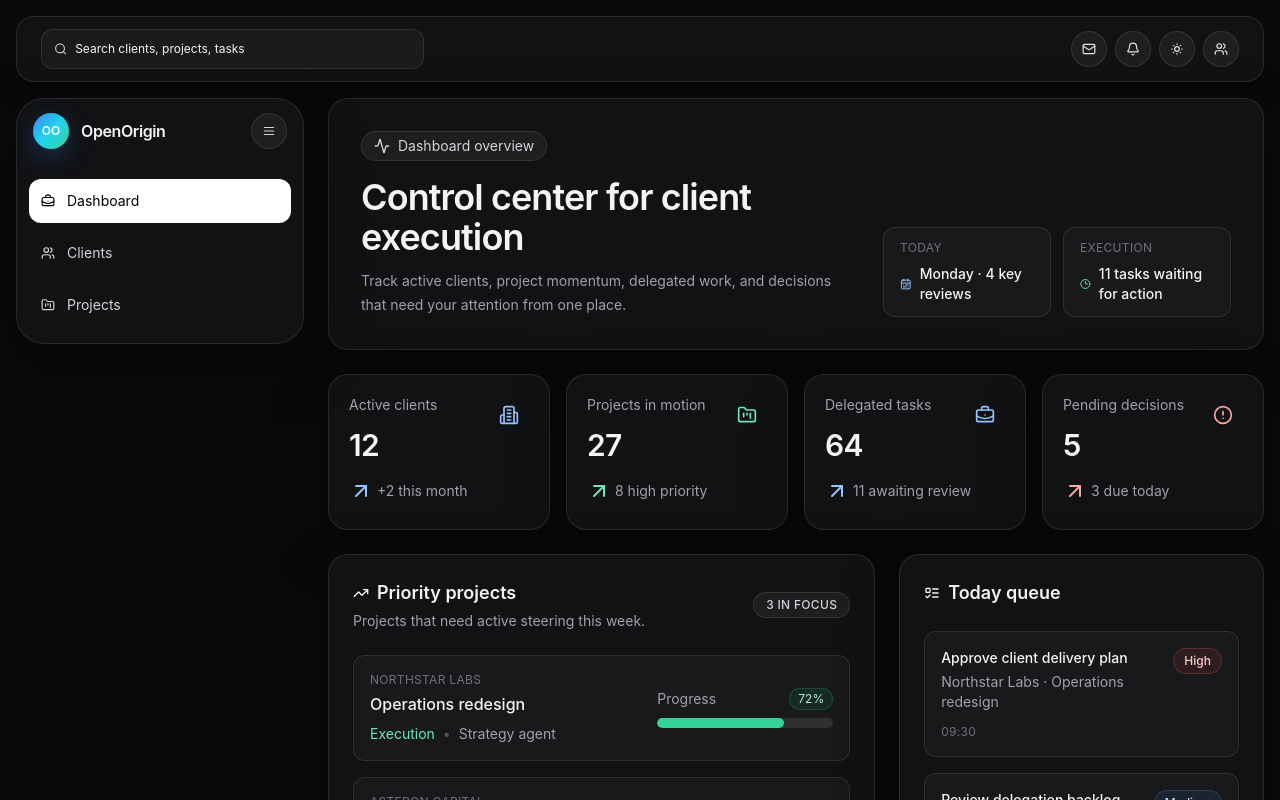
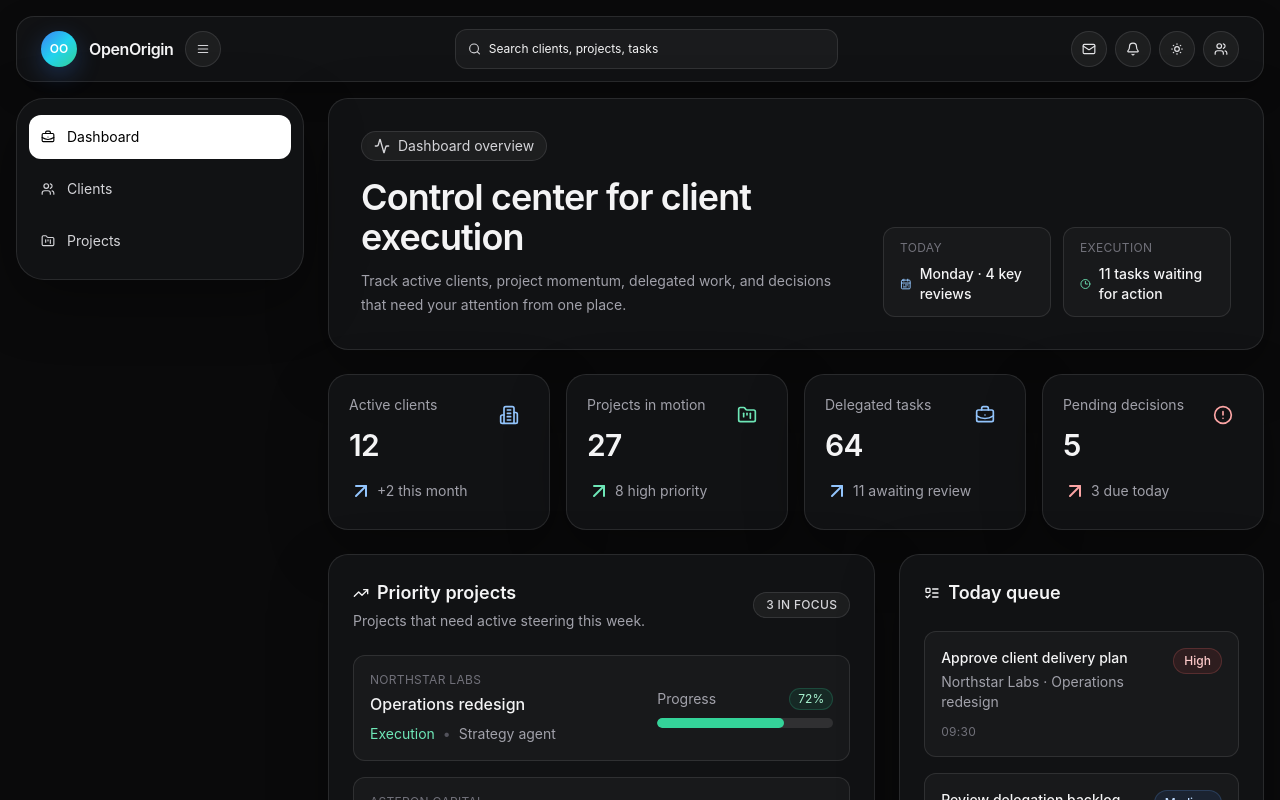
Before and after one commit to OpenOriginBot/Origin, a React (Vite) app in the folder projects/OpenOrigin/apps/web/: page / in a window 1280 px wide. Shown: the top 800 px of the page. Built offline with nearby package versions, Linux system fonts and the light colour scheme.

Commit message:
Move desktop brand controls into header

```diff
--- a/projects/OpenOrigin/apps/web/src/components/app-shell.tsx
+++ b/projects/OpenOrigin/apps/web/src/components/app-shell.tsx
@@ -52,9 +52,24 @@ export function AppShell({ children }: AppShellProps) {
             </div>
           </div>
 
+          <div className="hidden min-w-0 items-center gap-3 lg:flex">
+            {brandLogo}
+            <div className="font-semibold tracking-tight">OpenOrigin</div>
+            <button
+              className={cn(
+                'inline-flex h-9 w-9 items-center justify-center rounded-full border transition-colors',
+                isDark ? 'border-white/10 bg-white/5 text-zinc-300' : 'border-black/10 bg-black/[0.03] text-zinc-700',
+              )}
+              onClick={() => setSidebarOpen(!sidebarOpen)}
+              aria-label="Toggle menu"
+            >
+              <Menu className="h-3.5 w-3.5" />
+            </button>
+          </div>
+
           <div
             className={cn(
-              'hidden h-10 min-w-0 flex-1 items-center gap-2 rounded-xl border px-3 lg:flex lg:max-w-[32%]',
+              'hidden h-10 min-w-0 flex-1 items-center gap-2 rounded-xl border px-3 lg:flex lg:mx-6 lg:max-w-[32%]',
               isDark ? 'border-white/10 bg-white/[0.04] text-zinc-300' : 'border-black/10 bg-black/[0.03] text-zinc-600',
             )}
           >
@@ -142,22 +157,6 @@ export function AppShell({ children }: AppShellProps) {
                 : 'border-black/10 bg-white shadow-[0_20px_60px_rgba(15,23,42,0.08)]',
             )}
           >
-            <div className="flex h-16 items-center justify-between px-4">
-              <div className="flex items-center gap-3">
-                {brandLogo}
-                <div className="font-semibold tracking-tight">OpenOrigin</div>
-              </div>
-              <button
-                className={cn(
-                  'hidden h-9 w-9 items-center justify-center rounded-full border transition-colors md:inline-flex',
-                  isDark ? 'border-white/10 bg-white/5 text-zinc-300' : 'border-black/10 bg-black/[0.03] text-zinc-700',
-                )}
-                onClick={() => setSidebarOpen(!sidebarOpen)}
-              >
-                <Menu className="h-3.5 w-3.5" />
-              </button>
-            </div>
-
             <nav className="space-y-2 px-3 py-4">
               {navigation.map(({ label, icon: Icon, active }) => (
                 <button
```
